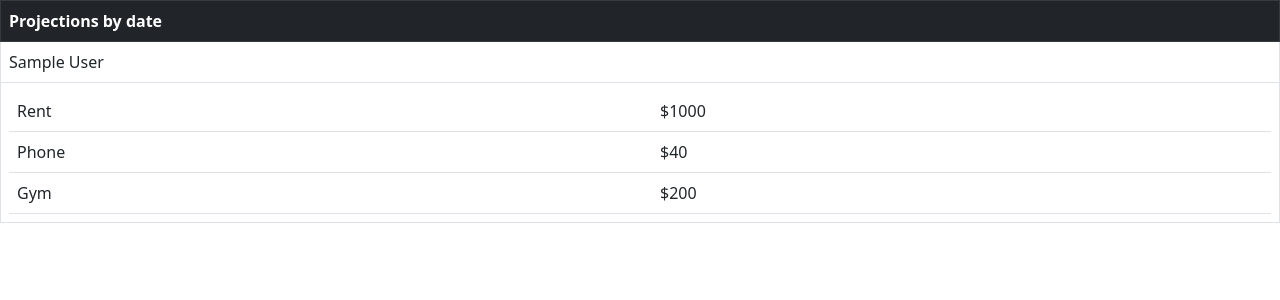
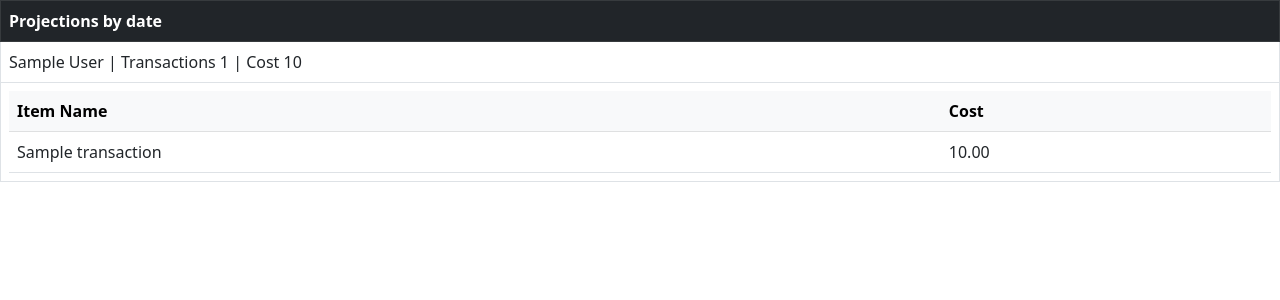
Before and after one commit to hmsalmon/budget, a Django app: page /overview in a window 1280 px wide, after a click that opens the changed part. Shown: the top 300 px of the page. Run offline with Django 4.2, Linux system fonts and the light colour scheme; tables that the repository leaves empty hold one stand-in row (values such as "Sample post").

Commit message:
dashboard and overview tweaks

```diff
--- a/core/templates/core/dashboard.html
+++ b/core/templates/core/dashboard.html
@@ -70,7 +70,6 @@
             <table class="table table-striped table-hover">
                 <thead class="table-dark">
                 <tr>
-                    <th>Billing Cycle</th>
                     <th>Date</th>
                     <th>Title</th>
                     <th>Type</th>
@@ -82,7 +81,6 @@
                 <tbody>
                 {% for t in transactions %}
                 <tr>
-                    <td>{{ t.billing_cycle.displayName }}</td>
                     <td>{{ t.date }}</td>
                     <td>{{ t.title }}</td>
                     <td>{{ t.get_transaction_type_display }}</td>
--- a/core/templates/core/overview.html
+++ b/core/templates/core/overview.html
@@ -25,7 +25,7 @@
             {% for b in billingCycles %}
 
                 <tr data-bs-toggle="collapse" data-bs-target="#cycle1-{{ b.id }}" class="accordion-toggle" onchange="this.form.submit()">
-                    <td>{{ b.displayName }}</td>
+                    <td>{{ b.displayName }} | Transactions {{b.num_trans}} | Cost {{b.total_amount}}</td>
                 </tr>
 
                 <!-- Hidden Detail Rows -->
@@ -34,7 +34,31 @@
                         <div class="collapse" id="cycle1-{{ b.id }}">
                             <table class="table mb-0">
 
+                                <thead class="table-light">
                                 <tr>
+                                    <th>Item Name</th>
+                                    <th>Cost</th>
+                                </tr>
+                                </thead>
+
+                                {% for txn in b.transactions.all %}
+
+                                    <tbody>
+                                    <tr>
+                                        <td>{{ txn.title }}</td>
+                                        <td>{{ txn.amount }}</td>
+                                    </tr>
+                                    </tbody>
+
+                                {% empty %}
+                                <tr>
+                                    <td colspan="7" class="text-center">No transactions yet.</td>
+                                </tr>
+                                {% endfor %}
+
+
+
+                                <!-- <tr>
                                     <td>Rent</td>
                                     <td>$1000</td>
                                 </tr>
@@ -45,7 +69,7 @@
                                 <tr>
                                     <td>Gym</td>
                                     <td>$200</td>
-                                </tr>
+                                </tr> -->
                             </table>
                         </div>
                     </td>
--- a/core/views.py
+++ b/core/views.py
@@ -1,4 +1,6 @@
 from django.shortcuts import render, redirect, get_object_or_404
+from django.utils import timezone as tz
+from django.db.models import Sum, Count
 from .models import Transaction, BillingCycle
 from .forms import TransactionForm
 
@@ -9,11 +11,14 @@ def dashboard(request):
 
     #transactions = Transaction.objects.select_related('billing_cycle').all().order_by('date')
 
+    billingCycles = BillingCycle.objects.all().order_by('startDate')
+    current_bill_cycle = billingCycles.filter(endDate__gte = '2026-03-05').first()
+
     try:
-        sel_cycle = request.GET.get('sel_cycle',"1") or request.POST.get('sel_cycle',"1")
+        sel_cycle = request.GET.get('sel_cycle',current_bill_cycle.id) or request.POST.get('sel_cycle',current_bill_cycle.id)
         sel_cycle = int(sel_cycle)
     except (TypeError, ValueError):
-        sel_cycle = 1
+        sel_cycle = current_bill_cycle.id
 
     transactions = Transaction.objects.select_related('billing_cycle').filter(billing_cycle_id = sel_cycle).order_by('date')
 
@@ -21,7 +26,6 @@ def dashboard(request):
     total_expense = sum(t.amount for t in transactions if t.transaction_type == 'EX')
     balance = total_income - total_expense
 
-    billingCycles = BillingCycle.objects.all().order_by('startDate')#filter(id = sel_cycle)#values_list('displayName', flat=True).distinct()#Transaction.objects.select_related('billing_cycle')#.distinct() #.values_list('billing_cycle_id', flat=True)
 
     form = TransactionForm()
     if request.method == 'POST':
@@ -30,7 +34,6 @@ def dashboard(request):
             form.save()
             return redirect('dashboard')
     else:
-        print(form.errors)
         form = TransactionForm()
 
     context = {
@@ -46,7 +49,10 @@ def dashboard(request):
 
 def overview(request):
 
-    bc = BillingCycle.objects.order_by("endDate")
+    bc = BillingCycle.objects.order_by("endDate").annotate(
+        total_amount=Sum("transactions__amount"),
+        num_trans=Count("transactions__id")
+    )
 
     context = {
         'billingCycles': bc
```
